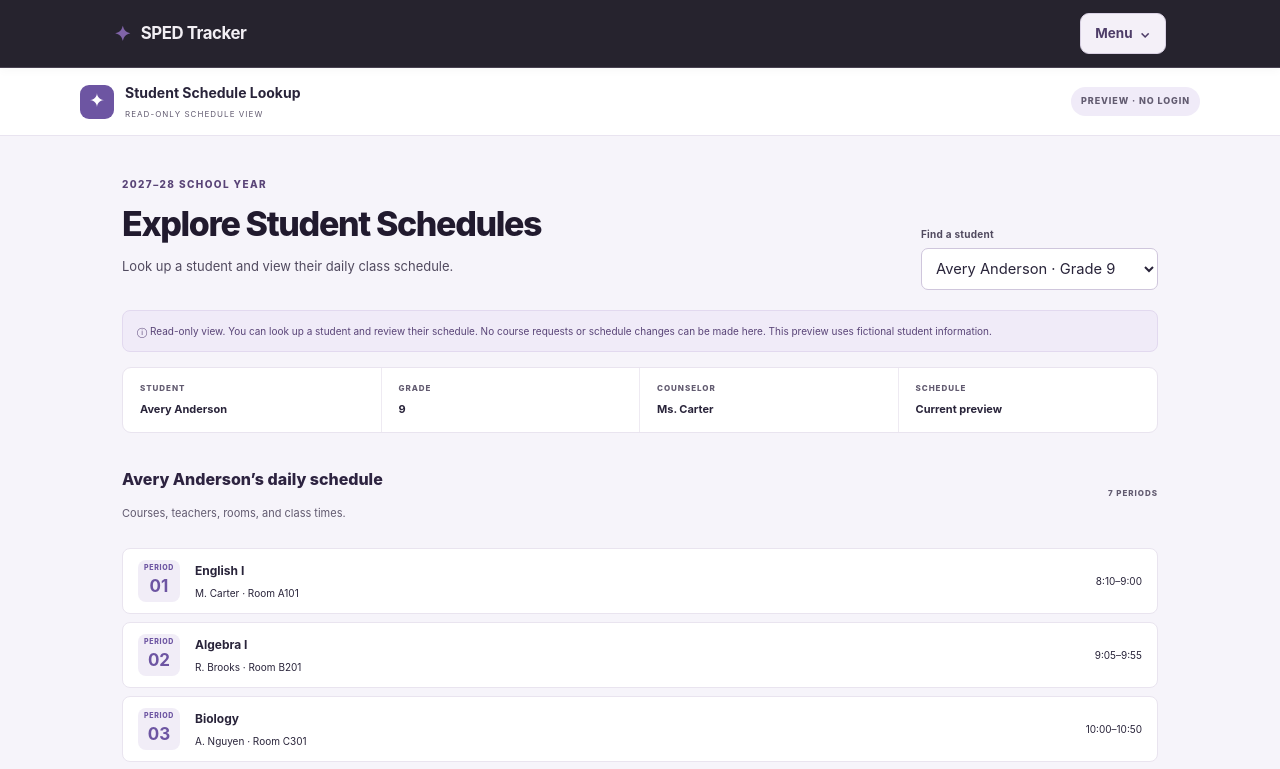
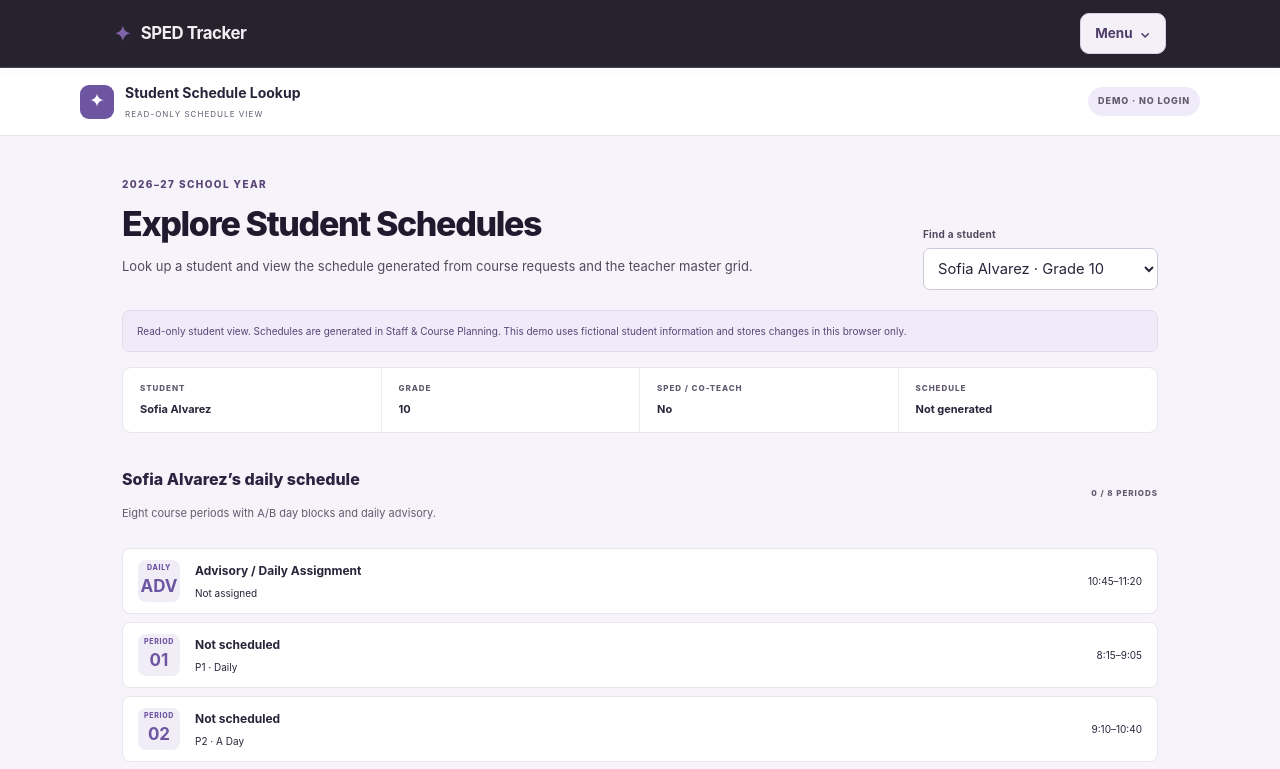
Before and after one commit to jjester58-eng/sped-tracker, a Next.js app: page /student-scheduler in a window 1280 px wide. Shown: the top 769 px of the page. Built offline with nearby package versions, Linux system fonts and the light colour scheme.

Commit message:
Connect student schedule lookup to generated demo schedules

```diff
--- a/app/student-scheduler/page.tsx
+++ b/app/student-scheduler/page.tsx
@@ -1,37 +1,33 @@
 "use client";
-import { useState } from "react";
+
+import { useEffect, useMemo, useState } from "react";
+import Link from "next/link";
 import styles from "./student.module.css";
-
-const students = [
-  { id: "S-1001", name: "Avery Anderson", grade: 9, counselor: "Ms. Carter" },
-  { id: "S-1002", name: "Jordan Bennett", grade: 10, counselor: "Mr. Lewis" },
-  { id: "S-1003", name: "Morgan Campbell", grade: 11, counselor: "Ms. Patel" },
-];
-const schedules: Record<string, { course: string; teacher: string; room: string; time: string }[]> = {
-  "S-1001": [
-    ["English I","M. Carter","A101","8:10–9:00"],["Algebra I","R. Brooks","B201","9:05–9:55"],["Biology","A. Nguyen","C301","10:00–10:50"],["Computer Science","J. Jester","LAB1","10:55–11:45"],["World Geography","L. Davis","A201","12:20–1:10"],["Physical Education","K. Reed","GYM","1:15–2:05"],["Art I","C. Hall","D101","2:10–3:00"]
-  ].map(([course,teacher,room,time])=>({course,teacher,room,time})),
-  "S-1002": [
-    ["English II","S. Patel","A102","8:10–9:00"],["Chemistry","T. Evans","C302","9:05–9:55"],["Biology","A. Nguyen","C301","10:00–10:50"],["U.S. History","P. Wilson","A202","10:55–11:45"],["Algebra I","R. Brooks","B201","12:20–1:10"],["Physical Education","K. Reed","GYM","1:15–2:05"],["Computer Science","J. Jester","LAB1","2:10–3:00"]
-  ].map(([course,teacher,room,time])=>({course,teacher,room,time})),
-  "S-1003": [
-    ["English II","D. Moore","A105","8:10–9:00"],["Chemistry","T. Evans","C302","9:05–9:55"],["Art I","C. Hall","D101","10:00–10:50"],["U.S. History","P. Wilson","A202","10:55–11:45"],["Spanish I","M. Garcia","A301","12:20–1:10"],["Biology","A. Nguyen","C301","1:15–2:05"],["Computer Science","J. Jester","LAB1","2:10–3:00"]
-  ].map(([course,teacher,room,time])=>({course,teacher,room,time})),
-};
+import { loadPlanningDemo, type PlanningData, schedulePeriods } from "@/lib/planningDemo";
 
 export default function StudentScheduleLookupPage() {
-  const [studentId,setStudentId]=useState("S-1001");
-  const student=students.find(s=>s.id===studentId)!;
-  const schedule=schedules[studentId]||[];
+  const [data,setData]=useState<PlanningData|null>(null);
+  const [studentId,setStudentId]=useState("");
+  useEffect(()=>{const loaded=loadPlanningDemo();setData(loaded);setStudentId(loaded.requests[0]?.id||"");},[]);
+  const student=data?.requests.find(s=>s.id===studentId);
+  const schedule=data?.studentSchedules.find(s=>s.studentId===studentId);
+  const rows=useMemo(()=>schedulePeriods.map(p=>({period:p.period,label:p.label,time:p.time,detail:schedule?.periods[p.period]||"Not scheduled"})),[schedule]);
+  if(!data)return <main className={styles.page}><div className={styles.wrap}>Loading student schedule…</div></main>;
   return <main className={styles.page}>
-    <header className={styles.top}><div className={styles.brand}><span className={styles.logo}>✦</span><div><b>Student Schedule Lookup</b><small>READ-ONLY SCHEDULE VIEW</small></div></div><span className={styles.demo}>PREVIEW · NO LOGIN</span></header>
+    <header className={styles.top}><div className={styles.brand}><span className={styles.logo}>✦</span><div><b>Student Schedule Lookup</b><small>READ-ONLY SCHEDULE VIEW</small></div></div><span className={styles.demo}>DEMO · NO LOGIN</span></header>
     <div className={styles.wrap}>
-      <section className={styles.hero}><div><small>2027–28 SCHOOL YEAR</small><h1>Explore Student Schedules</h1><p>Look up a student and view their daily class schedule.</p></div><label>Find a student<select value={studentId} onChange={e=>setStudentId(e.target.value)}>{students.map(s=><option key={s.id} value={s.id}>{s.name} · Grade {s.grade}</option>)}</select></label></section>
-      <div className={styles.notice}>ⓘ Read-only view. You can look up a student and review their schedule. No course requests or schedule changes can be made here. This preview uses fictional student information.</div>
-      <section className={styles.profile}>{[["STUDENT",student.name],["GRADE",String(student.grade)],["COUNSELOR",student.counselor],["SCHEDULE","Current preview"]].map(([k,v])=><div key={k}><small>{k}</small><b>{v}</b></div>)}</section>
-      <div className={styles.heading}><div><h2>{student.name}’s daily schedule</h2><p>Courses, teachers, rooms, and class times.</p></div><span className={styles.muted}>{schedule.length} PERIODS</span></div>
-      <div className={styles.schedule}>{schedule.map((c,i)=><article className={styles.classRow} key={i}><div className={styles.period}><small>PERIOD</small><b>{String(i+1).padStart(2,"0")}</b></div><div className={styles.course}><b>{c.course}</b><small>{c.teacher} · Room {c.room}</small></div><time>{c.time}</time></article>)}</div>
-      <footer className={styles.footer}>STUDENT SCHEDULE LOOKUP · FICTIONAL DATA ONLY · NOT CONNECTED TO SCHOOL SYSTEMS</footer>
+      <section className={styles.hero}><div><small>2026–27 SCHOOL YEAR</small><h1>Explore Student Schedules</h1><p>Look up a student and view the schedule generated from course requests and the teacher master grid.</p></div><label>Find a student<select value={studentId} onChange={e=>setStudentId(e.target.value)}><option value="">Choose student</option>{data.requests.map(s=><option key={s.id} value={s.id}>{s.name} · Grade {s.grade}</option>)}</select></label></section>
+      <div className={styles.notice}>Read-only student view. Schedules are generated in Staff & Course Planning. This demo uses fictional student information and stores changes in this browser only.</div>
+      {student?<><section className={styles.profile}>{[["STUDENT",student.name],["GRADE",String(student.grade)],["SPED / CO-TEACH",student.sped?"Yes":"No"],["SCHEDULE",schedule?.status||"Not generated"]].map(([k,v])=><div key={k}><small>{k}</small><b>{v}</b></div>)}</section>
+        <div className={styles.heading}><div><h2>{student.name}’s daily schedule</h2><p>Eight course periods with A/B day blocks and daily advisory.</p></div><span className={styles.muted}>{schedule?Object.keys(schedule.periods).length:0} / 8 PERIODS</span></div>
+        <div className={styles.schedule}><article className={styles.classRow}><div className={styles.period}><small>DAILY</small><b>ADV</b></div><div className={styles.course}><b>Advisory / Daily Assignment</b><small>{schedule?.advisory||"Not assigned"}</small></div><time>10:45–11:20</time></article>
+          {rows.map(row=><article className={styles.classRow} key={row.period}><div className={styles.period}><small>PERIOD</small><b>{String(row.period).padStart(2,"0")}</b></div><div className={styles.course}><b>{row.detail}</b><small>{row.label}</small></div><time>{row.time}</time></article>)}
+        </div>
+        {schedule?.missing.length?<div className={styles.notice}>Needs counselor review: {schedule.missing.join(", ")}</div>:null}
+        <div className={styles.calendar}><b>Schedule management</b><p>Course requests, alternates, and schedule generation are managed in the staff planning workspace.</p><Link href="/staff-planning">Open Staff & Course Planning →</Link></div>
+      </>:<div className={styles.calendar}><b>No student selected</b><p>Add student requests and run the scheduler to create a student schedule.</p><Link href="/staff-planning">Open Staff & Course Planning →</Link></div>}
+      {!data.studentSchedules.length&&<div className={styles.notice}>No schedules have been generated yet. Open Staff & Course Planning, review the course assignments, and run the 8-period scheduler.</div>}
+      <footer className={styles.footer}>STUDENT SCHEDULE LOOKUP · FICTIONAL DATA ONLY · DEMO DATA STORED LOCALLY</footer>
     </div>
   </main>;
 }
```
